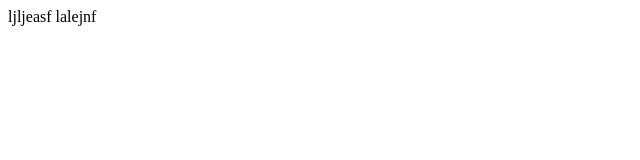
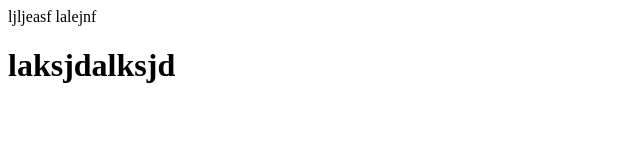
Before and after one commit to devmobi1812/parcial-pp3, a plain HTML site: page index.html in a window 1280 px wide. Shown: the whole page, without its empty margins (0-640 px from the left). Drawn offline with Linux system fonts and the light colour scheme.

Commit message:
Update index.html

```diff
--- a/index.html
+++ b/index.html
@@ -10,6 +10,7 @@
 
         <nav>ljljeasf lalejnf</nav>
     </header>
+    <h1>laksjdalksjd</h1>
     <main></main>
     <footer></footer>
 </body>
```
